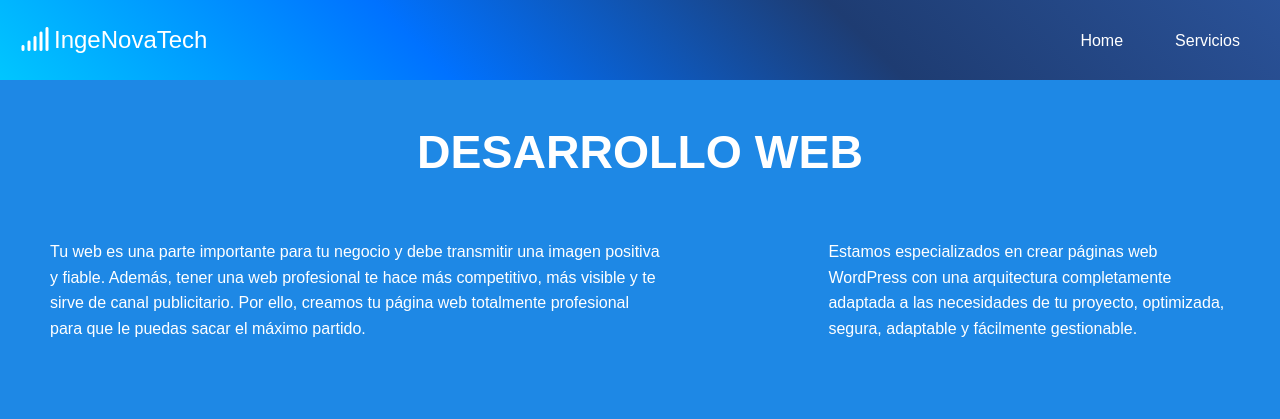
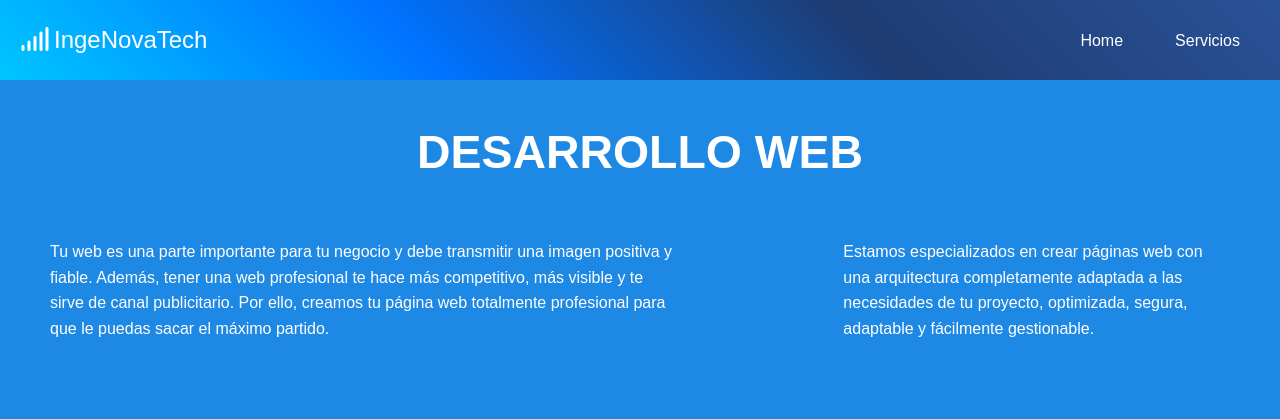
Before and after one commit to andre1982r/IngeNovaTech, a plain HTML site: page movil.html in a window 1280 px wide. Shown: the top 419 px of the page. Drawn offline with Linux system fonts and the light colour scheme.

Commit message:
actualizacion movil

```diff
--- a/movil.html
+++ b/movil.html
@@ -32,7 +32,7 @@
               Tu web es una parte importante para tu negocio y debe transmitir una imagen positiva y fiable. Además, tener una web profesional te hace más competitivo, más visible y te sirve de canal publicitario. Por ello, creamos tu página web totalmente profesional para que le puedas sacar el máximo partido.
             </p>
             <p>
-              Estamos especializados en crear páginas web WordPress con una arquitectura completamente adaptada a las necesidades de tu proyecto, optimizada, segura, adaptable y fácilmente gestionable.
+              Estamos especializados en crear páginas web con una arquitectura completamente adaptada a las necesidades de tu proyecto, optimizada, segura, adaptable y fácilmente gestionable.
             </p>
           </div>
         </div>
```
